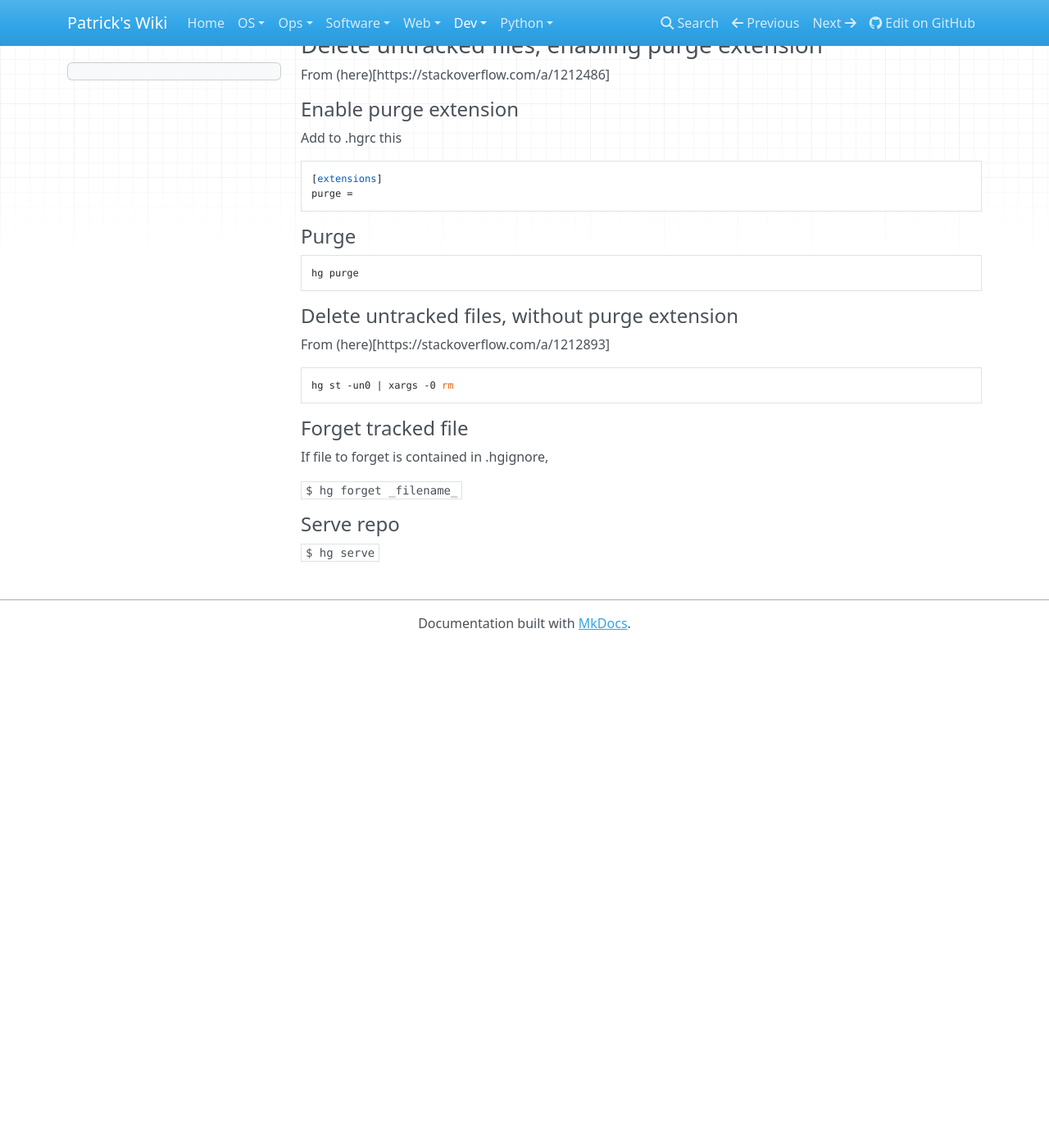
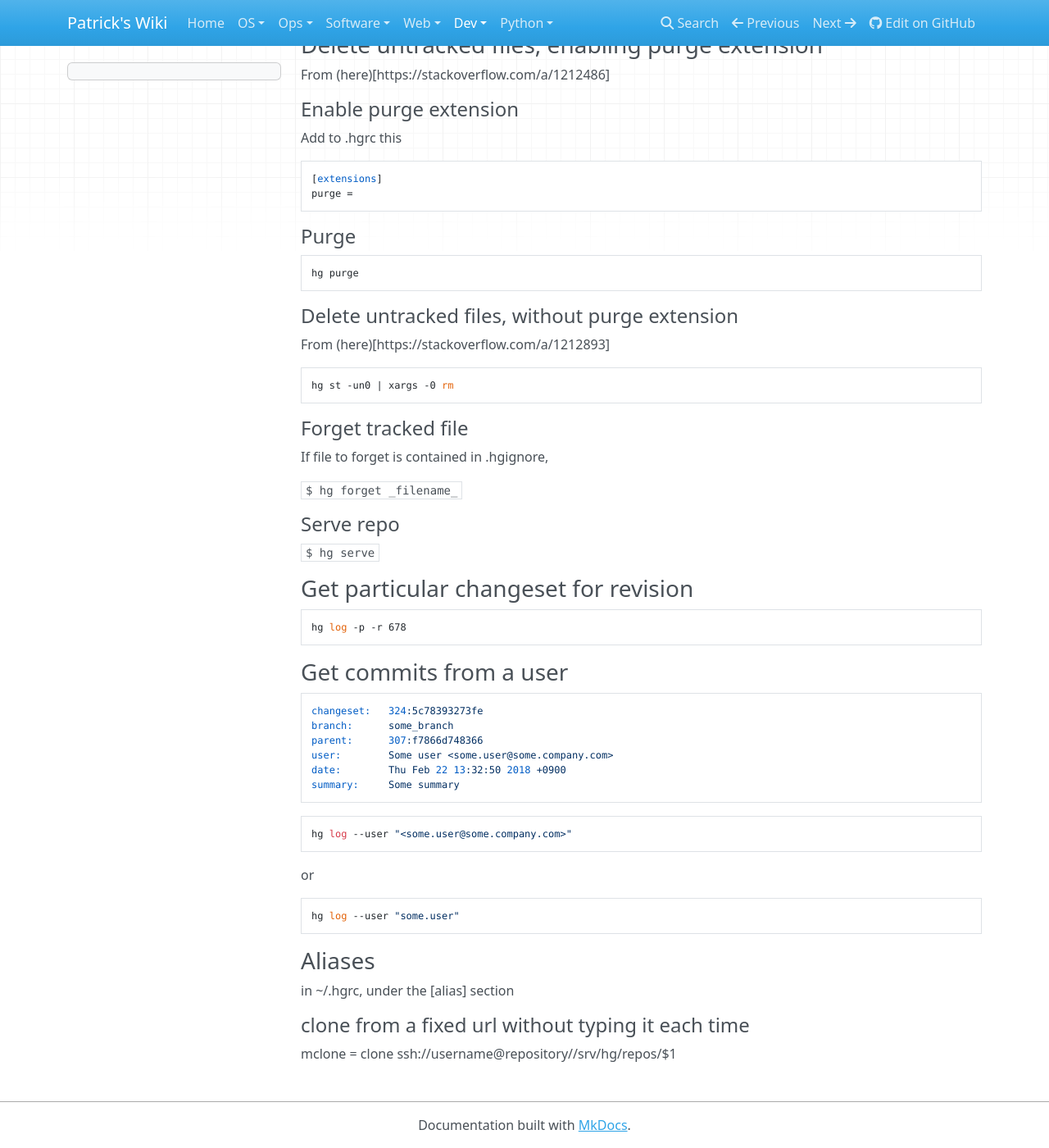
Before and after one commit to patsancu/wiki, an MkDocs documentation site: the page built from docs/dev/VCS/Mercurial.md, in a window 1280 px wide and 1400 px high, scrolled down 115 px. Shown: the whole window at 82% size. Built offline with MkDocs 1.6.1, drawn with Linux system fonts in a browser that asks for light colours; nearby versions of some CDN libraries; before the commit the page ends 903 px from its top, so only the background shows below that.

Commit message:
hg: filter log by user or revision and hg aliases

````diff
--- a/docs/dev/VCS/Mercurial.md
+++ b/docs/dev/VCS/Mercurial.md
@@ -28,3 +28,33 @@ If file to forget is contained in .hgignore,
 
 #### Serve repo
 `$ hg serve`
+
+### Get particular changeset for revision
+```
+hg log -p -r 678
+```
+
+### Get commits from a user
+```
+changeset:   324:5c78393273fe
+branch:      some_branch
+parent:      307:f7866d748366
+user:        Some user <some.user@some.company.com>
+date:        Thu Feb 22 13:32:50 2018 +0900
+summary:     Some summary
+```
+
+```
+hg log --user "<some.user@some.company.com>"
+```
+or
+```
+hg log --user "some.user"
+```
+
+
+
+### Aliases
+in ~/.hgrc, under the [alias] section
+#### clone from a fixed url without typing it each time
+mclone = clone ssh://username@repository//srv/hg/repos/$1
````
